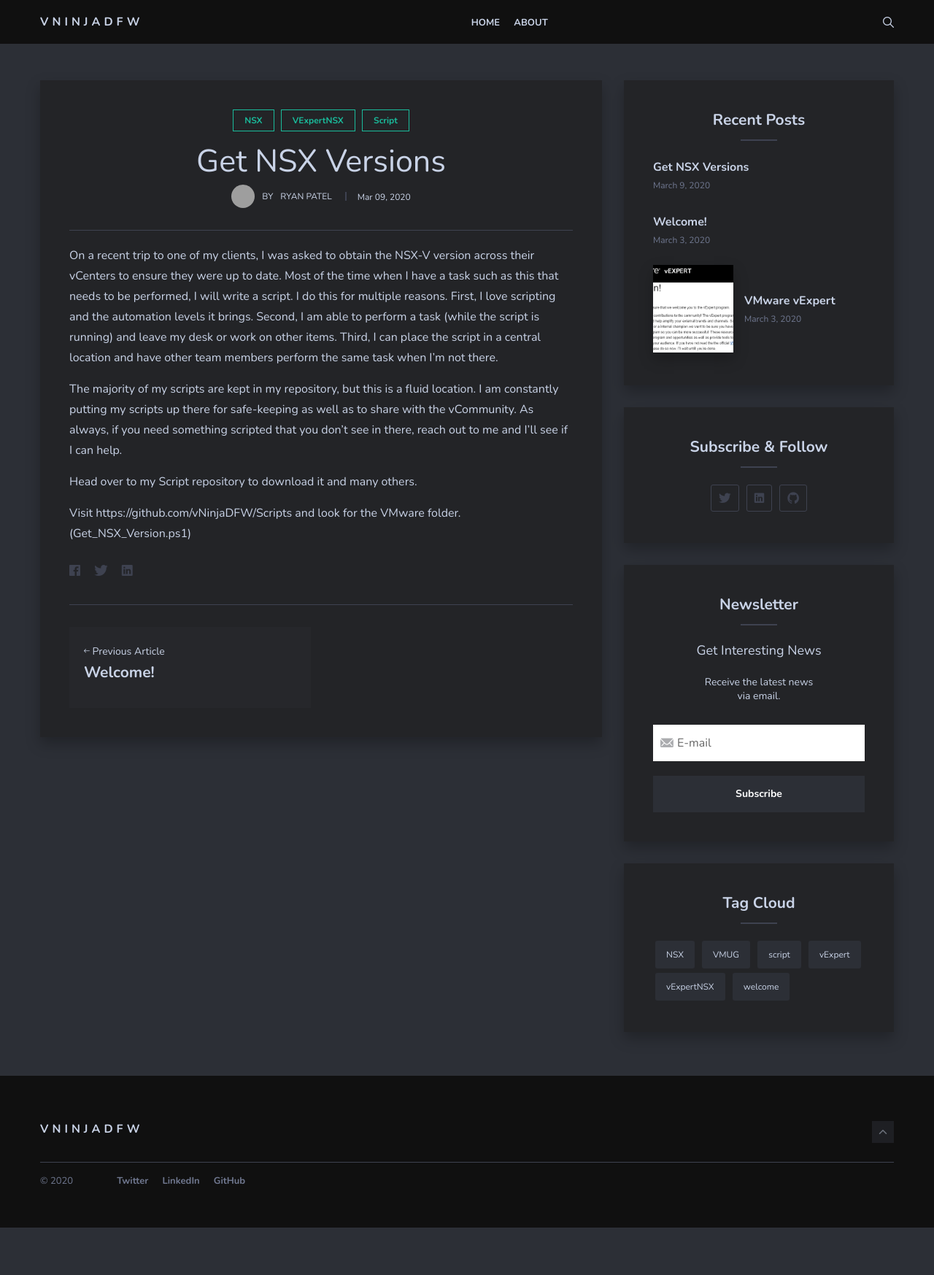
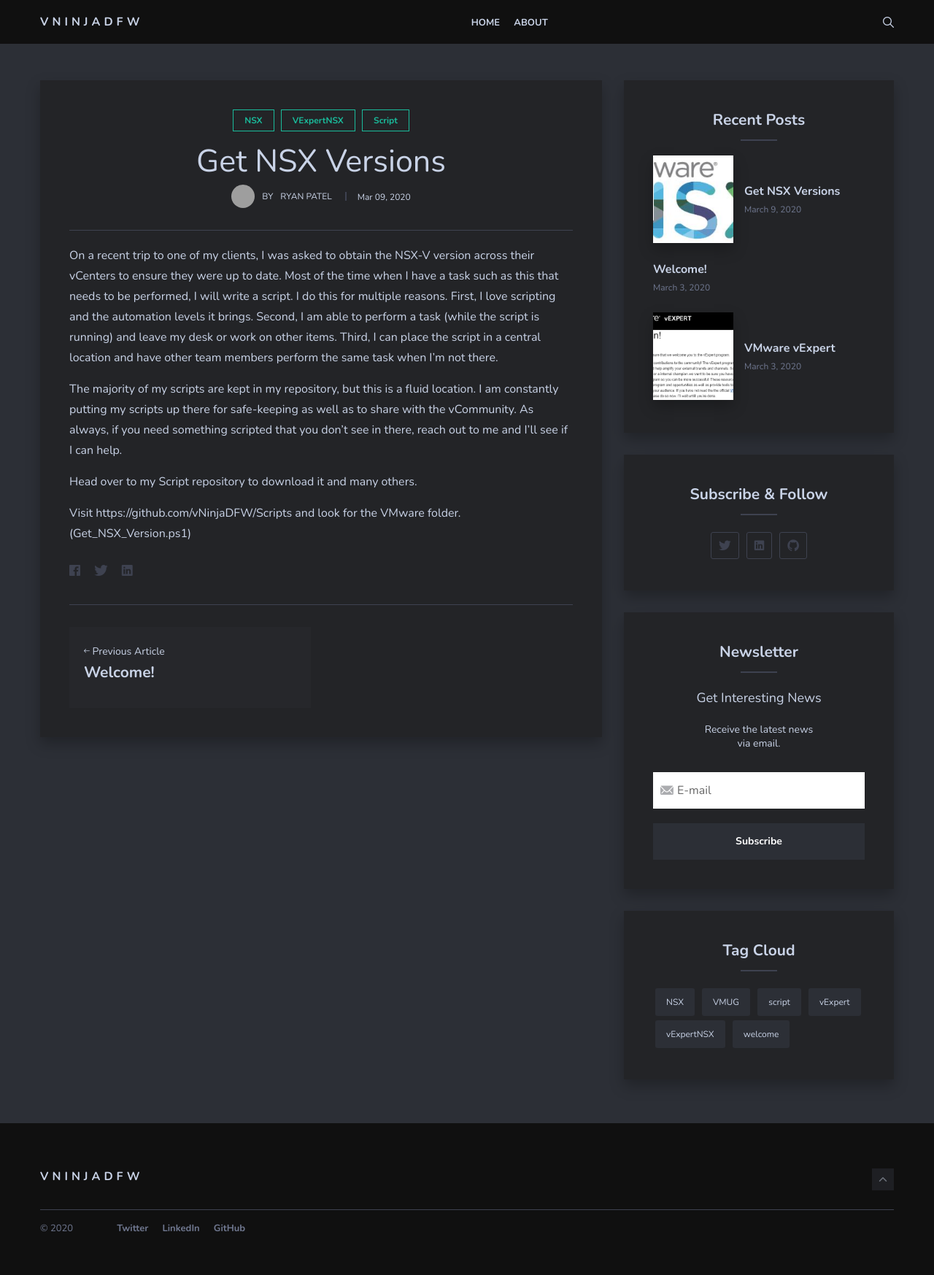
Before and after one commit to vNinjaDFW/vNinjaDFW.github.io, a Jekyll site: the page built from _posts/2020-03-03-getnsxversion.md, in a window 1280 px wide. Shown: the whole page at 73% size. Built offline with Jekyll 4.4.1, drawn with Linux system fonts in a browser that asks for light colours; nearby versions of some CDN libraries; comment, search, counter and statistics services are not loaded; before the commit the page ends 1682 px from its top, so only the background shows below that; grey boxes are pictures that could not be loaded.

Commit message:
Add files via upload

```diff
--- a/_posts/2020-03-03-getnsxversion.md
+++ b/_posts/2020-03-03-getnsxversion.md
@@ -2,7 +2,7 @@
 layout: post
 title:  Get NSX Versions
 date:   2020-03-09
-image:
+image:  nsx_logo.jpg
 tags:   [NSX, vExpertNSX, script]
 ---
 On a recent trip to one of my clients, I was asked to obtain the NSX-V version across their vCenters to ensure they were up to date. Most of the time when I have a task such as this that needs to be performed, I will write a script. I do this for multiple reasons. First, I love scripting and the automation levels it brings. Second, I am able to perform a task (while the script is running) and leave my desk or work on other items. Third, I can place the script in a central location and have other team members perform the same task when I'm not there.
```
